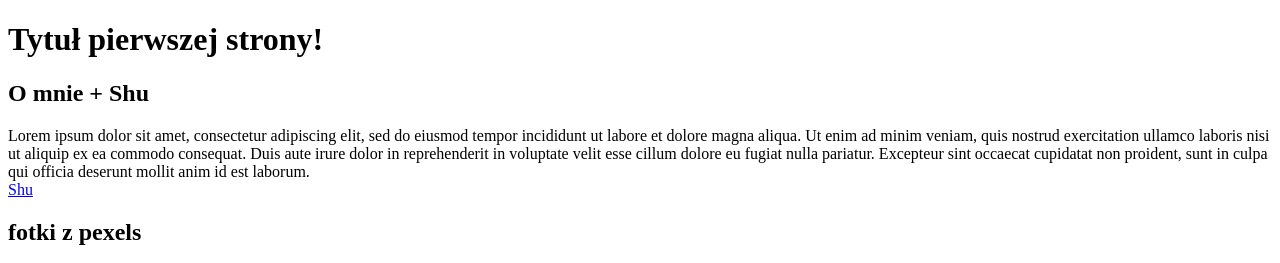
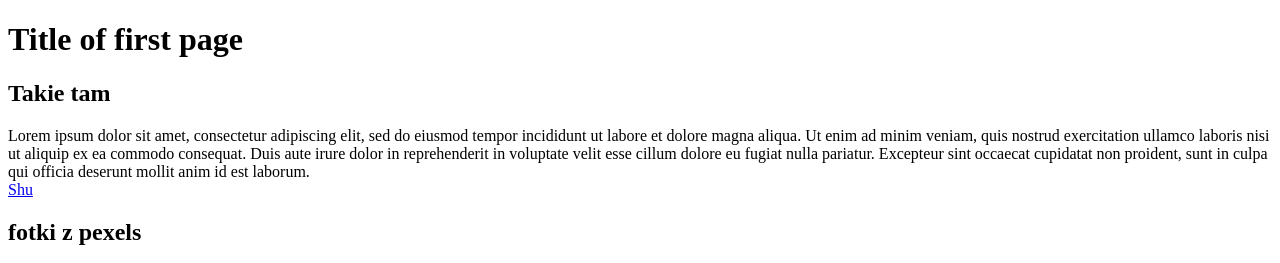
Before and after one commit to RmnBe/GIT-nauka, a plain HTML site: page index.html in a window 1280 px wide. Shown: the top 263 px of the page. Drawn offline with Linux system fonts and the light colour scheme.

Commit message:
Change h1

```diff
--- a/index.html
+++ b/index.html
@@ -5,8 +5,8 @@
         <title>Title page 1</title>
     </head>
     <body>
-        <h1>Tytuł pierwszej strony!</h1>
-        <h2>O mnie + Shu</h2>
+        <h1>Title of first page</h1>
+        <h2>Takie tam</h2>
         <p>Lorem ipsum dolor sit amet, consectetur adipiscing elit, sed do eiusmod tempor incididunt ut labore et dolore magna aliqua. Ut enim ad minim veniam, quis nostrud exercitation ullamco laboris nisi ut aliquip ex ea commodo consequat. Duis aute irure dolor in reprehenderit in voluptate velit esse cillum dolore eu fugiat nulla pariatur. Excepteur sint occaecat cupidatat non proident, sunt in culpa qui officia deserunt mollit anim id est laborum.
         <br><a href="https://scr.hu/qNNjBO3" target="_blank">Shu</a>
         </p>
```
